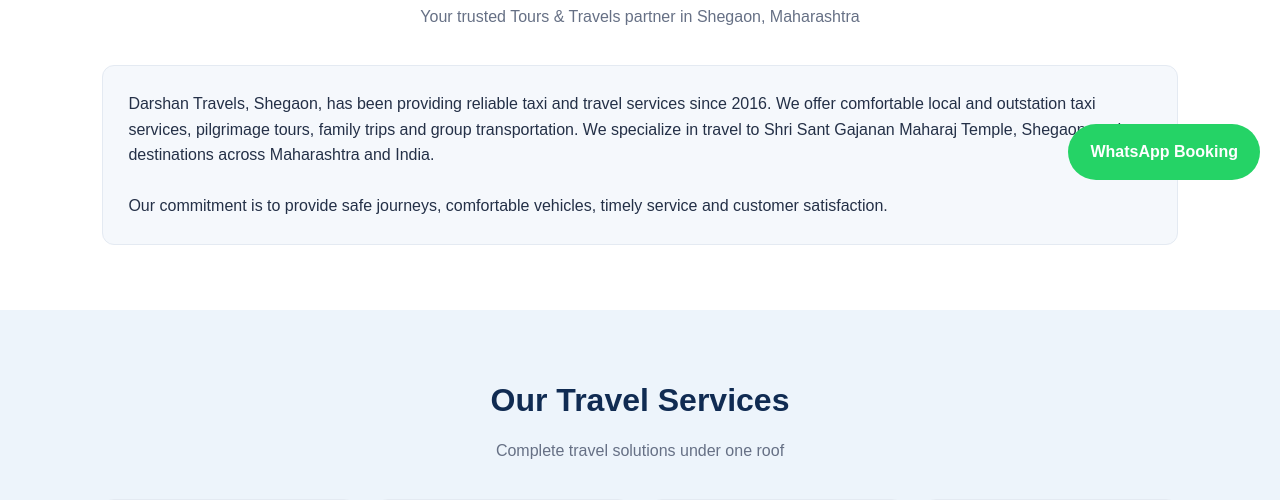
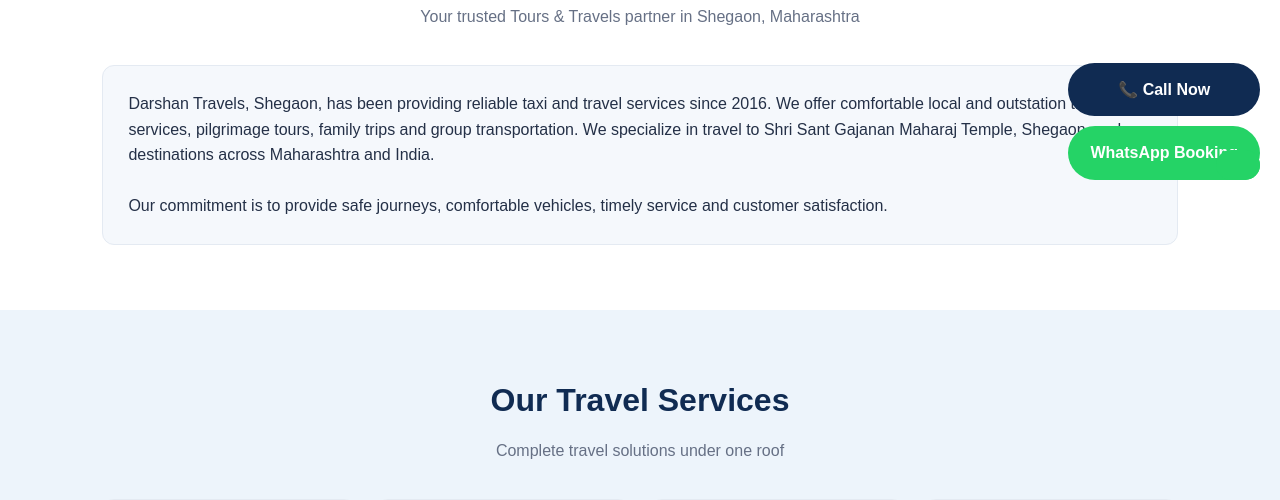
Before and after one commit to darshantravelandtours/darshan-travels, a plain HTML site: page index.html in a window 1280 px wide. Shown: the part 600-1100 px from the top of the page. Drawn offline with Linux system fonts and the light colour scheme.

Commit message:
Update index.html

```diff
--- a/index.html
+++ b/index.html
@@ -124,7 +124,10 @@ footer p{margin:6px}
 </footer>
 <a href="https://wa.me/917972518338?text=Hello%20Darshan%20Travels%2C%20I%20want%20to%20book%20a%20taxi."
 style="position:fixed;bottom:20px;right:20px;background:#25D366;color:white;padding:15px 22px;border-radius:50px;text-decoration:none;font-weight:bold;z-index:9999;">
-WhatsApp Booking
+<div style="position:fixed;bottom:20px;right:20px;display:flex;flex-direction:column;gap:10px;z-index:9999;">
+<a href="tel:+917972518338" style="background:#102b52;color:white;padding:14px 22px;border-radius:50px;text-decoration:none;font-weight:bold;text-align:center;">📞 Call Now</a>
+<a href="https://wa.me/917972518338?text=Hello%20Darshan%20Travels" style="background:#25D366;color:white;padding:14px 22px;border-radius:50px;text-decoration:none;font-weight:bold;text-align:center;">WhatsApp Booking</a>
+</div>
 </a>
 </body>
 </html>
```
